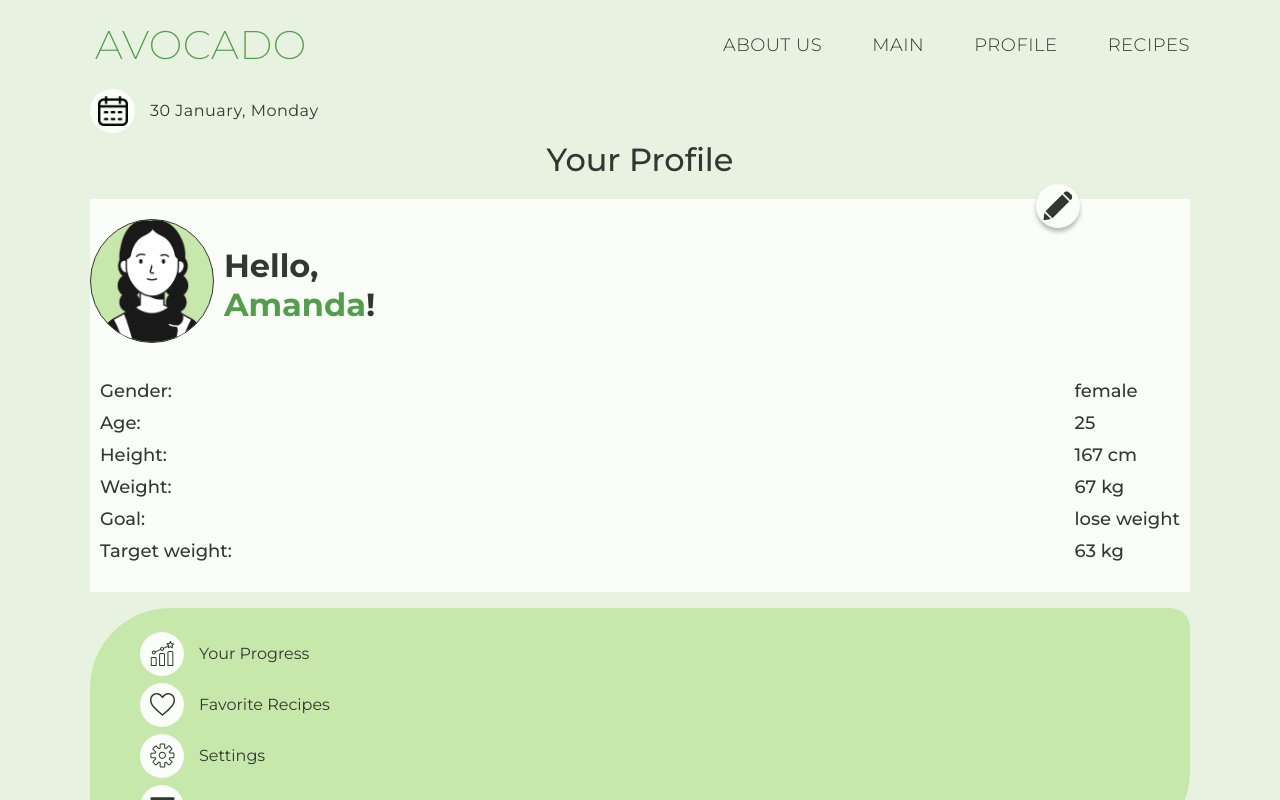
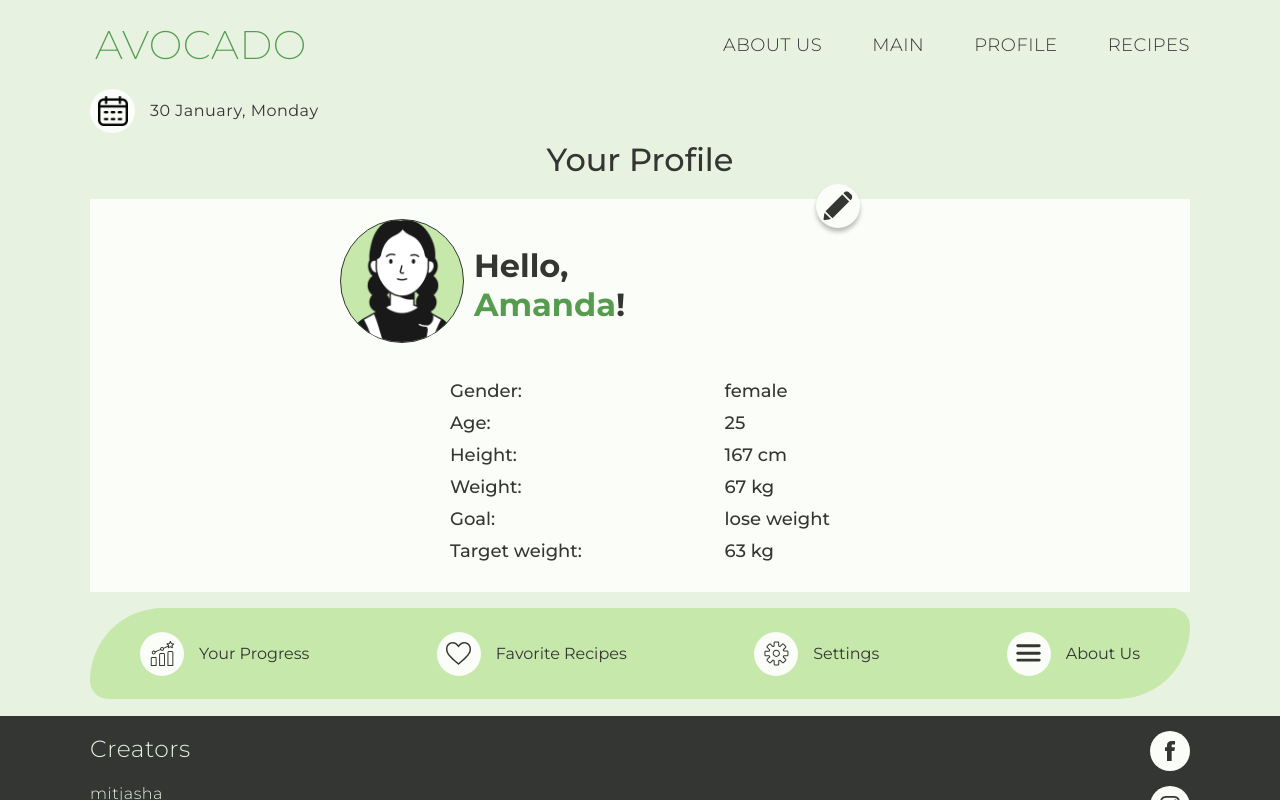
Before and after one commit to mitjasha/avocado, a React (Create React App) app: page / in a window 1280 px wide. Shown: the top 800 px of the page. Built offline with nearby package versions, Linux system fonts and the light colour scheme.

Commit message:
feat: add adaptive

```diff
--- a/src/pages/ProfileScreen/ProfileScreen.scss
+++ b/src/pages/ProfileScreen/ProfileScreen.scss
@@ -161,3 +161,26 @@
     font-weight: 400;
   }
 }
+
+@media screen and (min-width: $media-tab) {
+  .user-data {
+    &__edit {
+      right: 30%;
+    }
+
+    &__heading {
+      width: 600px;
+      margin: auto;
+    }
+
+    &__info {
+      width: 400px;
+      margin: auto;
+    }
+  }
+
+  .profile-menu__list {
+    display: flex;
+    justify-content: space-between;
+  }
+}
```
